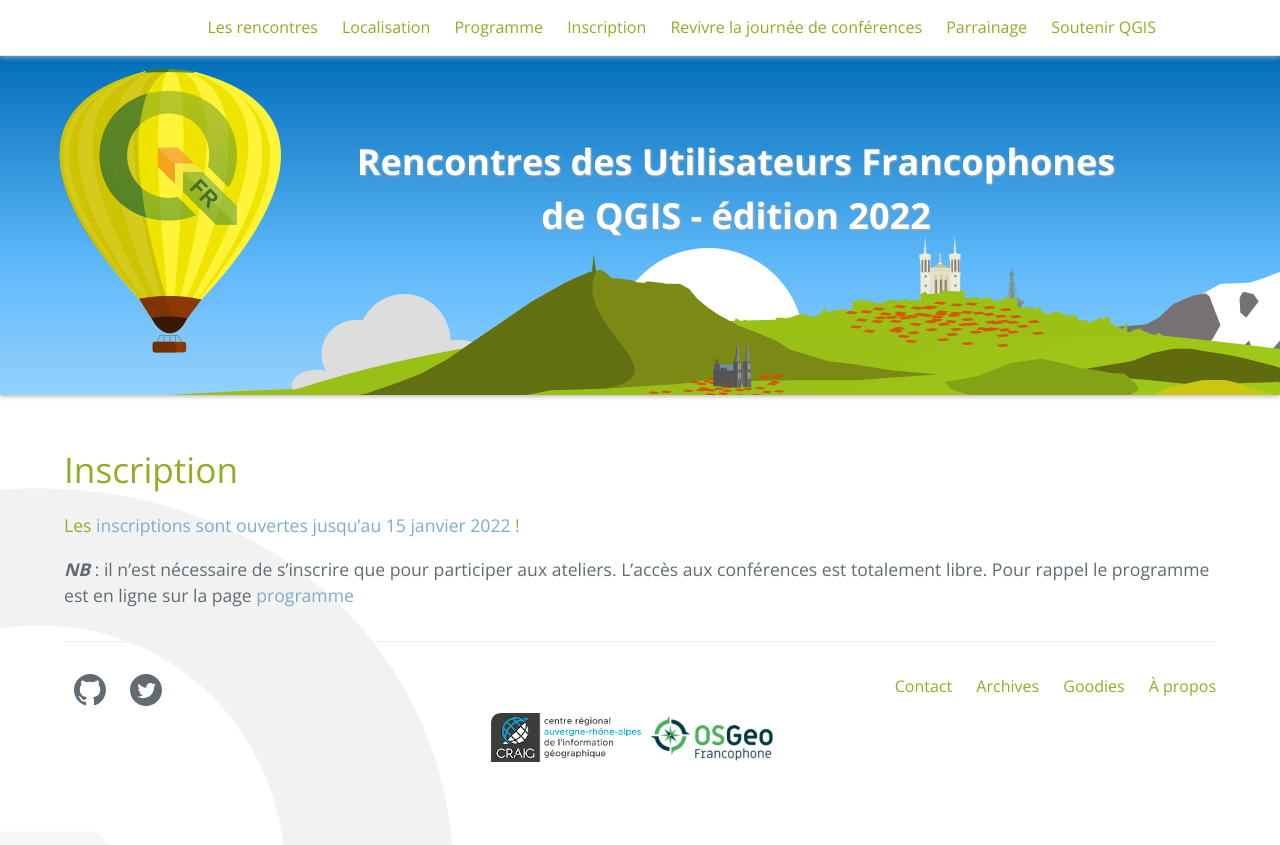
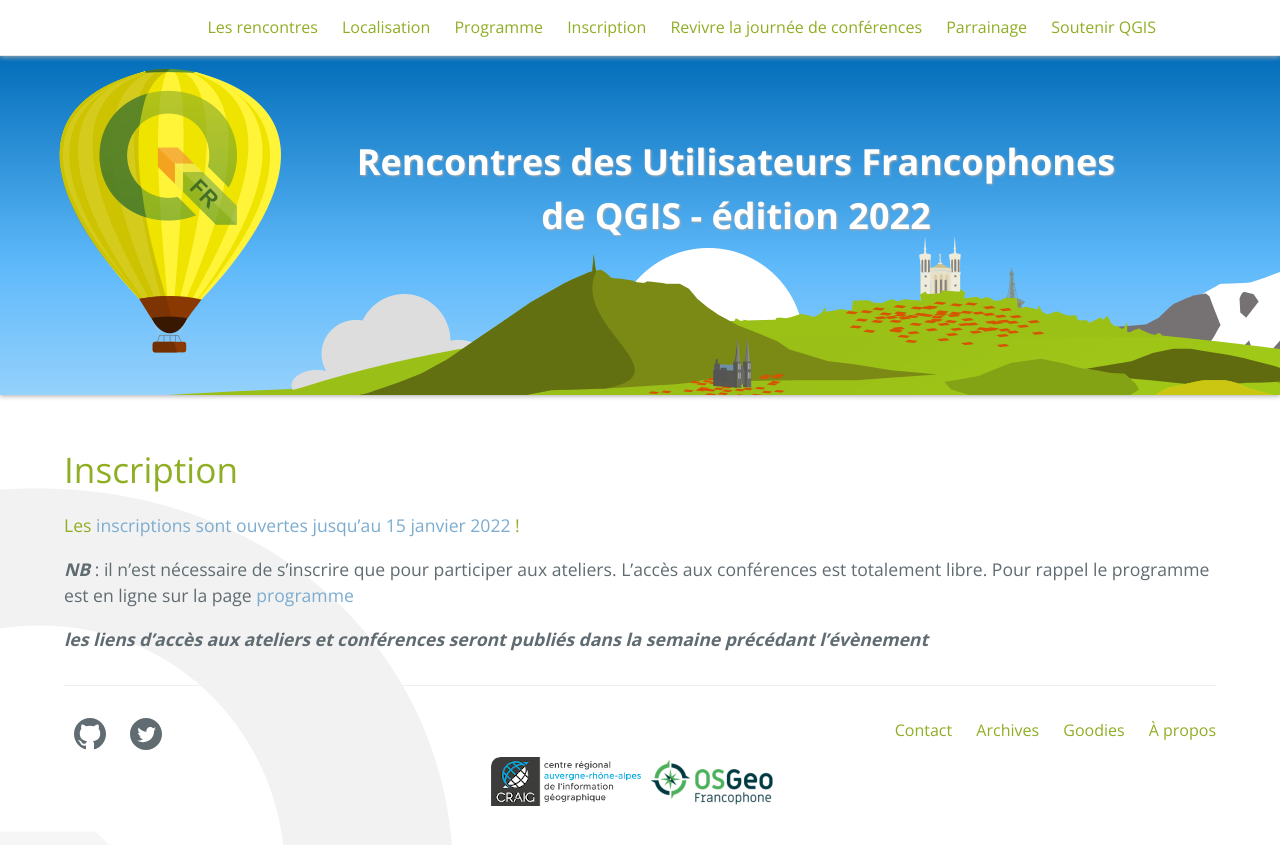
Before and after one commit to OSGeo-fr/QGIS-conf-fr-website, a Jekyll site: the page built from z25_inscription.md, in a window 1280 px wide. Shown: the top 845 px of the page. Built offline with Jekyll 4.4.1, drawn with Linux system fonts in a browser that asks for light colours.

Commit message:
Update z25_inscription.md

```diff
--- a/z25_inscription.md
+++ b/z25_inscription.md
@@ -11,4 +11,7 @@ menu: header
 **_NB_** : il n'est nécessaire de s'inscrire que pour participer aux ateliers. L'accès aux conférences est totalement libre.
 Pour rappel le programme est en ligne sur la page [programme](/z20_programme.html)
 
+
+**_les liens d'accès aux ateliers et conférences seront publiés dans la semaine précédant l'évènement_**
+
 <!-- <iframe id="haWidget" allowtransparency="true" scrolling="auto" src="https://www.helloasso.com/associations/osgeo-fr/evenements/rencontres-des-utilisateurs-qgis-edition-2020/widget" style="width: 100%; height: 750px; border: none;" onload="window.scroll(0, this.offsetTop)"></iframe> -->
```
